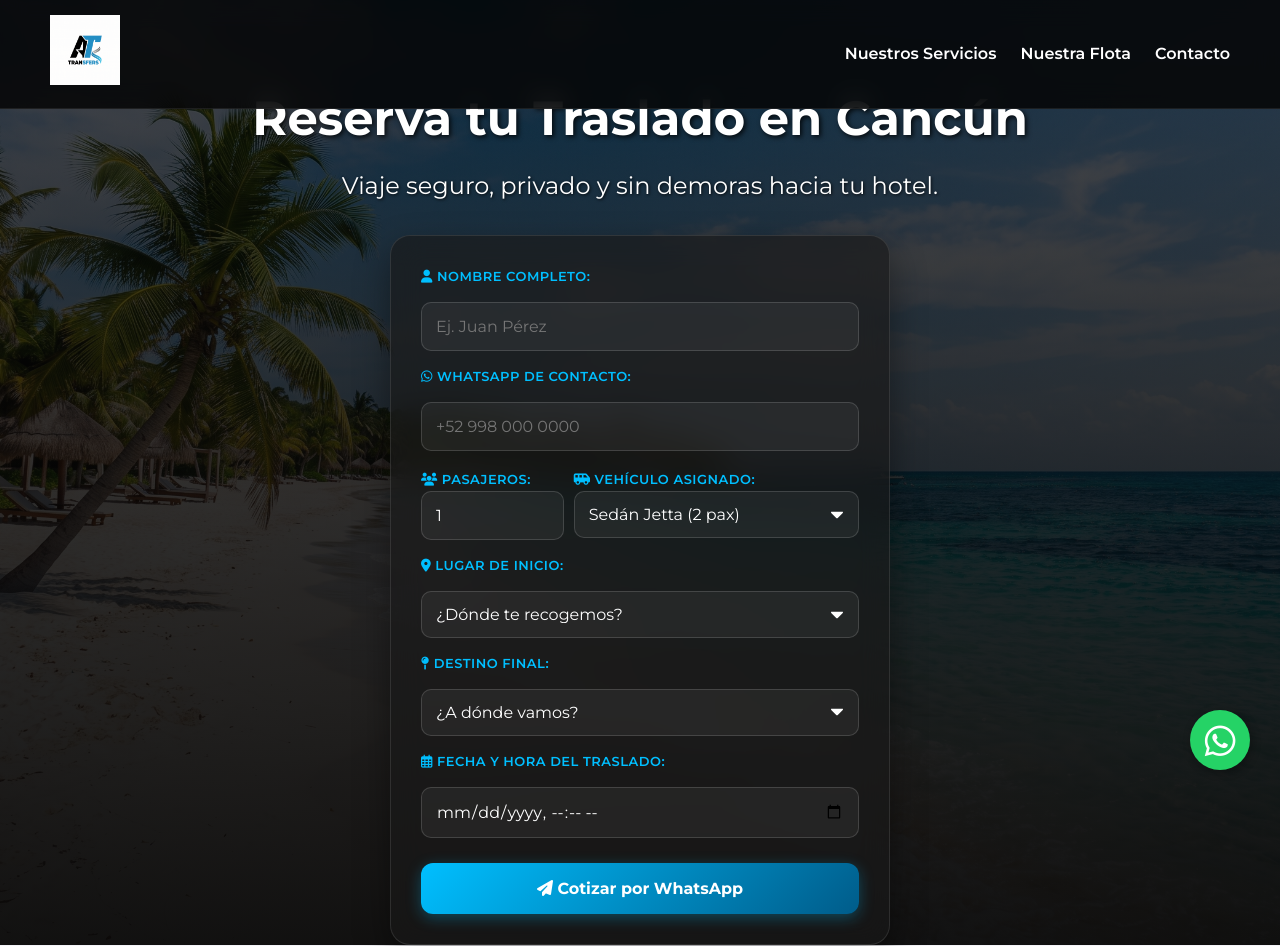
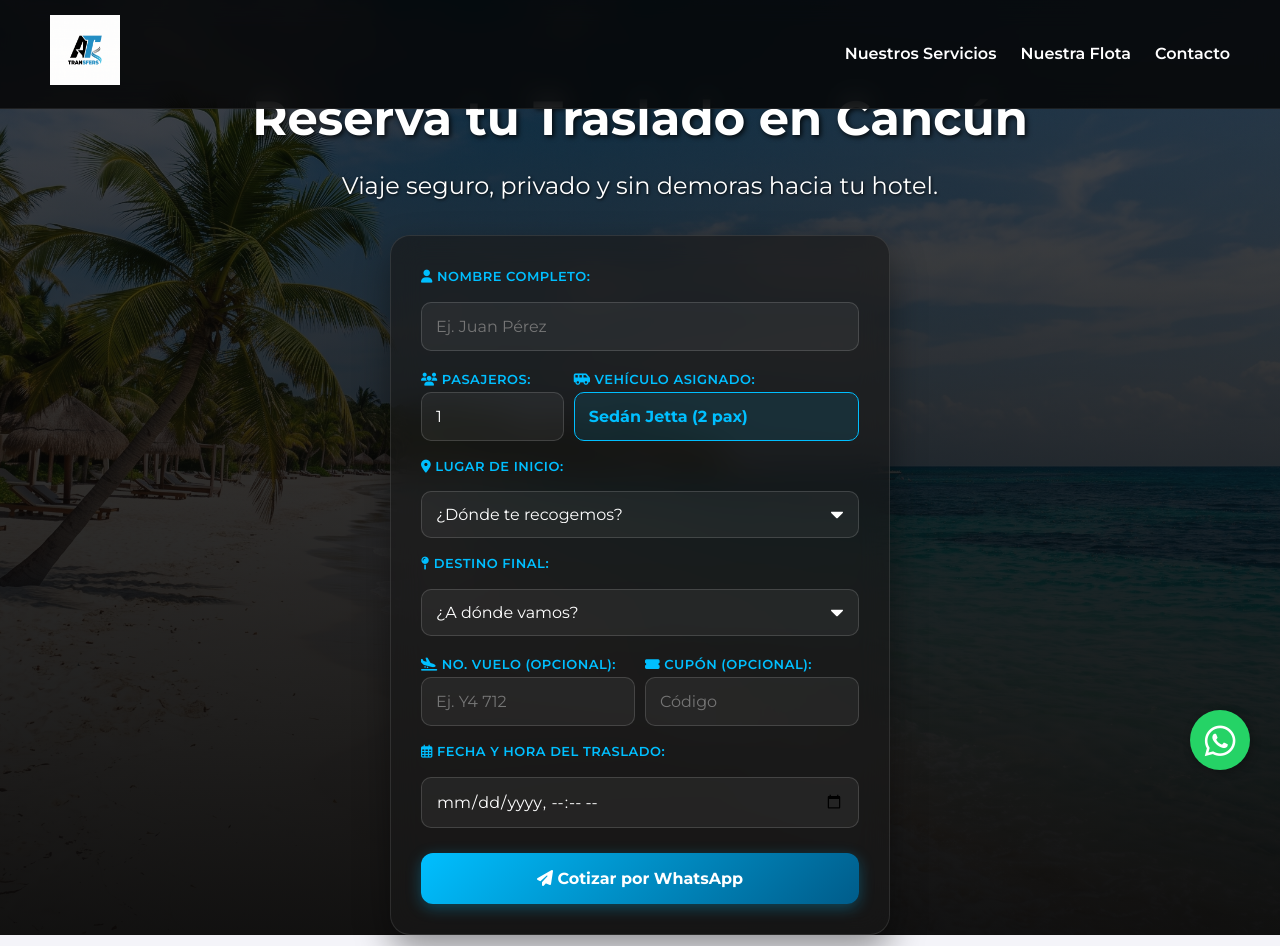
Before and after one commit to ale24hernan-ui/art-tours-transfer, a Flask app: page / in a window 1280 px wide. Shown: the top 946 px of the page. Run offline with Flask 3, Linux system fonts and the light colour scheme; some libraries are stand-ins or nearby versions.

Commit message:
Mejoras en la experiencias UIX 2

```diff
--- a/app.py
+++ b/app.py
@@ -25,12 +25,15 @@ def index():
 
 @app.route('/reservar', methods=['POST'])
 def reservar():
+    # ¿Por qué y para qué?: Capturamos las nuevas variables del DOM. El teléfono ya no viene del frontend, así que lo omitimos.
     nombre = request.form.get('nombre')
-    telefono = request.form.get('telefono')
     pasajeros = request.form.get('pasajeros')
     origen = request.form.get('origen')
     destino = request.form.get('destino')
     fecha_hora = request.form.get('fecha_hora')
+    numero_vuelo = request.form.get('numero_vuelo', 'N/A')
+    cupon = request.form.get('cupon', 'Ninguno')
+    vehiculo_asignado = request.form.get('vehiculo_asignado')
 
     conn = None
     cursor = None
@@ -39,30 +42,35 @@ def reservar():
         conn = obtener_conexion_db()
         cursor = conn.cursor()
 
+        # ¿Por qué y para qué?: Insertamos 'Obtenido vía WA' como teléfono. Esto previene un error SQL si la columna 'telefono' en la tabla 'clientes' es obligatoria, logrando un bypass elegante.
         cursor.execute("""
             INSERT INTO clientes (nombre_completo, telefono)
             VALUES (%s, %s)
             RETURNING id_cliente
-        """, (nombre, telefono))
+        """, (nombre, 'Obtenido vía WA'))
         id_cliente = cursor.fetchone()[0]
 
+        # ¿Por qué y para qué?: Expandimos el INSERT de reservas para empatar exactamente con tu esquema, inyectando 'numero_vuelo' y 'cupon'.
         cursor.execute("""
-            INSERT INTO reservas (id_cliente, origen, destino, fecha_hora_servicio, numero_pasajeros)
-            VALUES (%s, %s, %s, %s, %s)
+            INSERT INTO reservas (id_cliente, origen, destino, fecha_hora_servicio, numero_pasajeros, numero_vuelo, cupon, estado_reserva)
+            VALUES (%s, %s, %s, %s, %s, %s, %s, 'Pendiente')
             RETURNING id_reserva
-        """, (id_cliente, origen, destino, fecha_hora, pasajeros))
+        """, (id_cliente, origen, destino, fecha_hora, pasajeros, numero_vuelo, cupon))
         id_reserva = cursor.fetchone()[0]
 
         conn.commit()
 
-        mensaje = f"Hola, soy {nombre}. Quiero confirmar mi traslado de {origen} a {destino} para {pasajeros} pasajeros el día {fecha_hora}. Folio interno: #{id_reserva}."
+        # ¿Por qué y para qué?: Enriquecemos el payload de WhatsApp para que cuando te llegue el mensaje, tengas toda la telemetría sin preguntar nada al cliente.
+        mensaje = f"Hola, soy {nombre}. Solicito un traslado de {origen} a {destino} para {pasajeros} pasajeros (Unidad: {vehiculo_asignado}) el día {fecha_hora}. Vuelo: {numero_vuelo}. Cupón: {cupon}. Folio interno: #{id_reserva}."
         mensaje_codificado = urllib.parse.quote(mensaje)
-        url_whatsapp = f"https://wa.me/5219982156446?text={mensaje_codificado}"
+        numero_empresa = "5219982156446"
+        url_whatsapp = f"https://wa.me/{numero_empresa}?text={mensaje_codificado}"
+
         return redirect(url_whatsapp)
 
     except Exception as e:
         if conn: conn.rollback()
-        return f"Error interno: {str(e)}", 500
+        return f"Error interno al procesar la reserva: {str(e)}", 500
     finally:
         if cursor: cursor.close()
         if conn: conn.close()
--- a/static/styles.css
+++ b/static/styles.css
@@ -83,7 +83,7 @@ nav a:hover { color: var(--color-principal); }
     background: linear-gradient(135deg, var(--color-principal), var(--color-secundario));
     color: #fff; border: none; padding: 16px; border-radius: 12px; font-size: 16px;
     font-weight: 700; cursor: pointer; transition: transform 0.2s, box-shadow 0.2s;
-    box-shadow: 0 4px 15px rgba(0, 191, 255, 0.3); width: 100%;
+    box-shadow: 0 4px 15px rgba(0, 191, 255, 0.3); width: 100%; margin-top: 5px;
 }
 .widget-reserva button:active { transform: scale(0.98); }
 
--- a/templates/index.html
+++ b/templates/index.html
@@ -4,10 +4,9 @@
     <meta charset="UTF-8">
     <meta name="viewport" content="width=device-width, initial-scale=1.0">
     <title>ART-TOURS TRANSFER | Transporte Privado en Cancún</title>
-
     <link rel="stylesheet" href="https://cdnjs.cloudflare.com/ajax/libs/font-awesome/6.4.0/css/all.min.css">
     <link href="https://fonts.googleapis.com/css2?family=Montserrat:wght@400;600;700&display=swap" rel="stylesheet">
-    <link rel="stylesheet" href="{{ url_for('static', filename='styles.css') }}?v=1.4">
+    <link rel="stylesheet" href="{{ url_for('static', filename='styles.css') }}?v=1.5">
 </head>
 
 <body>
@@ -32,28 +31,17 @@
                 <label for="nombre"><i class="fas fa-user"></i> Nombre Completo:</label>
                 <input type="text" id="nombre" name="nombre" placeholder="Ej. Juan Pérez" required>
 
-                <label for="telefono"><i class="fab fa-whatsapp"></i> WhatsApp de Contacto:</label>
-                <input type="tel" id="telefono" name="telefono" placeholder="+52 998 000 0000" required>
-
                 <div style="display: flex; gap: 10px;">
                     <div style="flex: 1;">
                         <label for="pasajeros"><i class="fas fa-users"></i> Pasajeros:</label>
+                        <!-- ¿Por qué y para qué?: Rango 1-20. Detonará la asignación automática en JS al modificarse. -->
                         <input type="number" id="pasajeros" name="pasajeros" min="1" max="20" value="1" required>
                     </div>
 
                     <div style="flex: 2;">
-                        <label for="vehiculo"><i class="fas fa-shuttle-van"></i> Vehículo Asignado:</label>
-                        <!-- ¿Por qué?: Selector con las 8 unidades exactas de tu flota. -->
-                        <select id="vehiculo" name="vehiculo" required>
-                            <option value="jetta">Sedán Jetta (2 pax)</option>
-                            <option value="sienna">Toyota Sienna (5 pax)</option>
-                            <option value="transporter">Transporter VW (7 pax)</option>
-                            <option value="hiace">Toyota Hiace (9 pax)</option>
-                            <option value="urvan">Urvan Nissan (10 pax)</option>
-                            <option value="hiace2019">Toyota Hiace 2019 (12 pax)</option>
-                            <option value="jac">Jac (15 pax)</option>
-                            <option value="sprinter">Sprinter (20 pax)</option>
-                        </select>
+                        <label for="vehiculo_asignado"><i class="fas fa-shuttle-van"></i> Vehículo Asignado:</label>
+                        <!-- ¿Por qué y para qué?: Input de solo lectura (readonly). El cliente ve la unidad, pero no puede alterarla. Se envía en el POST al backend. -->
+                        <input type="text" id="vehiculo_asignado" name="vehiculo_asignado" readonly style="background: rgba(0, 191, 255, 0.1); color: #00bfff; font-weight: bold; border-color: #00bfff;">
                     </div>
                 </div>
 
@@ -74,6 +62,17 @@
                     <option value="hotel_tulum">Tulum</option>
                     <option value="aeropuerto_cun">Aeropuerto Cancún</option>
                 </select>
+
+                <div style="display: flex; gap: 10px;">
+                    <div style="flex: 1;">
+                        <label for="numero_vuelo"><i class="fas fa-plane-arrival"></i> No. Vuelo (Opcional):</label>
+                        <input type="text" id="numero_vuelo" name="numero_vuelo" placeholder="Ej. Y4 712">
+                    </div>
+                    <div style="flex: 1;">
+                        <label for="cupon"><i class="fas fa-ticket-alt"></i> Cupón (Opcional):</label>
+                        <input type="text" id="cupon" name="cupon" placeholder="Código">
+                    </div>
+                </div>
 
                 <label for="fecha_hora"><i class="far fa-calendar-alt"></i> Fecha y Hora del Traslado:</label>
                 <input type="datetime-local" id="fecha_hora" name="fecha_hora" required>
@@ -109,8 +108,6 @@
     <section id="flota">
         <h2>Nuestra Flota</h2>
         <p class="subtitulo-flota">Inventario de unidades recientes operando en la Riviera Maya</p>
-
-        <!-- ¿Por qué?: CSS Grid estructurado para iterar exactamente sobre las 8 unidades descritas. -->
         <div class="grid-flota">
 
             <div class="tarjeta-vehiculo">
@@ -196,6 +193,34 @@
         <p>© 2026 ART-TOURS TRANSFER. Todos los derechos reservados.</p>
     </section>
 
-    <script src="{{ url_for('static', filename='app.js') }}"></script>
+    <!-- Script de Asignación Logística (Reemplaza la dependencia externa app.js) -->
+    <script>
+        const inputPasajeros = document.getElementById('pasajeros');
+        const inputVehiculo = document.getElementById('vehiculo_asignado');
+
+        // ¿Por qué y para qué?: Función algorítmica. Intercepta la cantidad de pasajeros y asigna invariablemente la unidad exacta según tu catálogo operativo.
+        function asignarVehiculo() {
+            let pax = parseInt(inputPasajeros.value);
+            if (isNaN(pax) || pax < 1) pax = 1;
+
+            let vehiculo = "";
+            if (pax <= 2) vehiculo = "Sedán Jetta (2 pax)";
+            else if (pax <= 5) vehiculo = "Toyota Sienna (5 pax)";
+            else if (pax <= 7) vehiculo = "Transporter VW (7 pax)";
+            else if (pax <= 9) vehiculo = "Toyota Hiace (9 pax)";
+            else if (pax <= 10) vehiculo = "Urvan Nissan (10 pax)";
+            else if (pax <= 12) vehiculo = "Hiace 2019 (12 pax)";
+            else if (pax <= 15) vehiculo = "Jac (15 pax)";
+            else vehiculo = "Sprinter (20 pax)";
+
+            inputVehiculo.value = vehiculo;
+        }
+
+        // Ejecutar al cargar la página por primera vez
+        asignarVehiculo();
+
+        // Ejecutar cada vez que el usuario teclee o mueva las flechas del input
+        inputPasajeros.addEventListener('input', asignarVehiculo);
+    </script>
 </body>
 </html>
```
